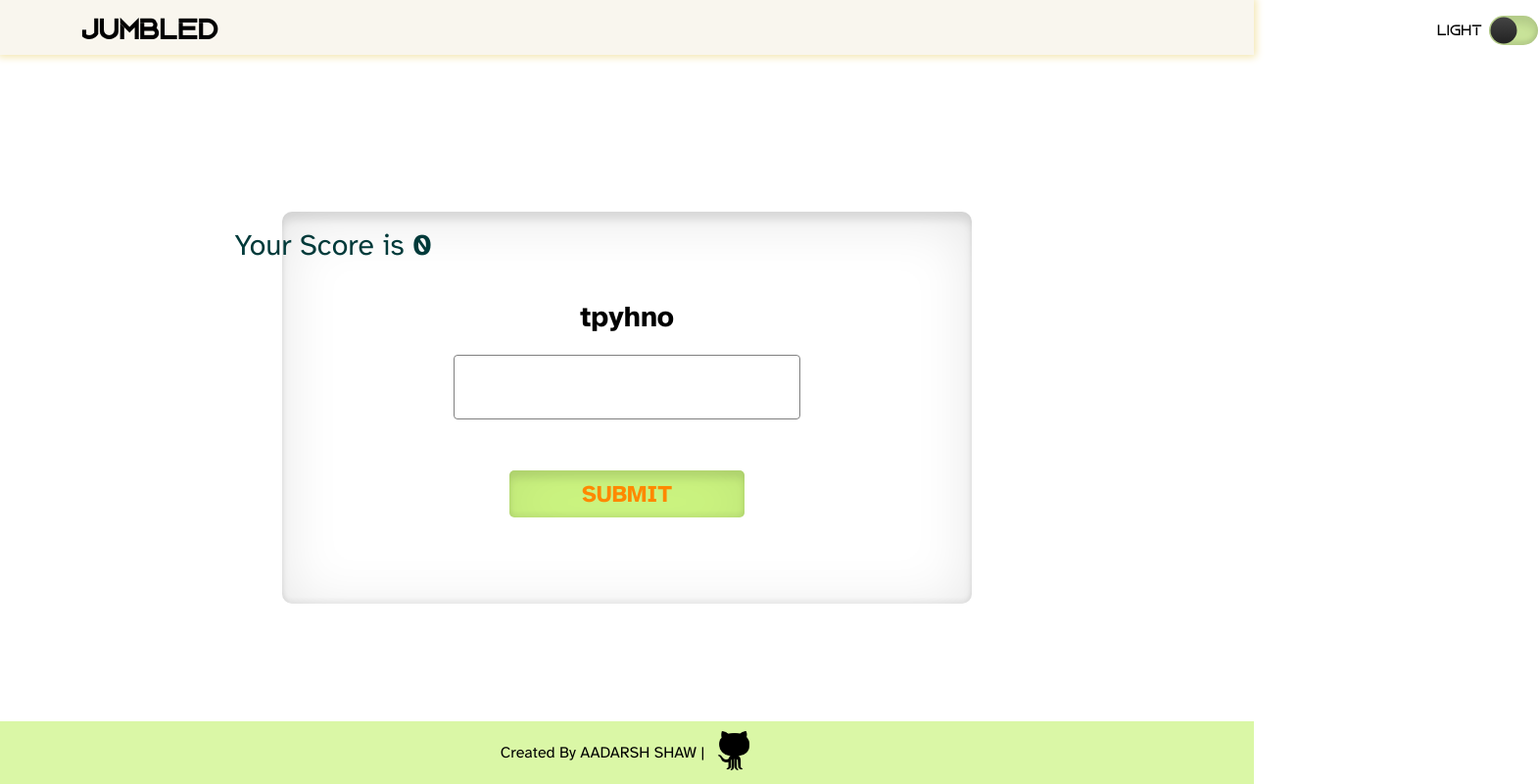
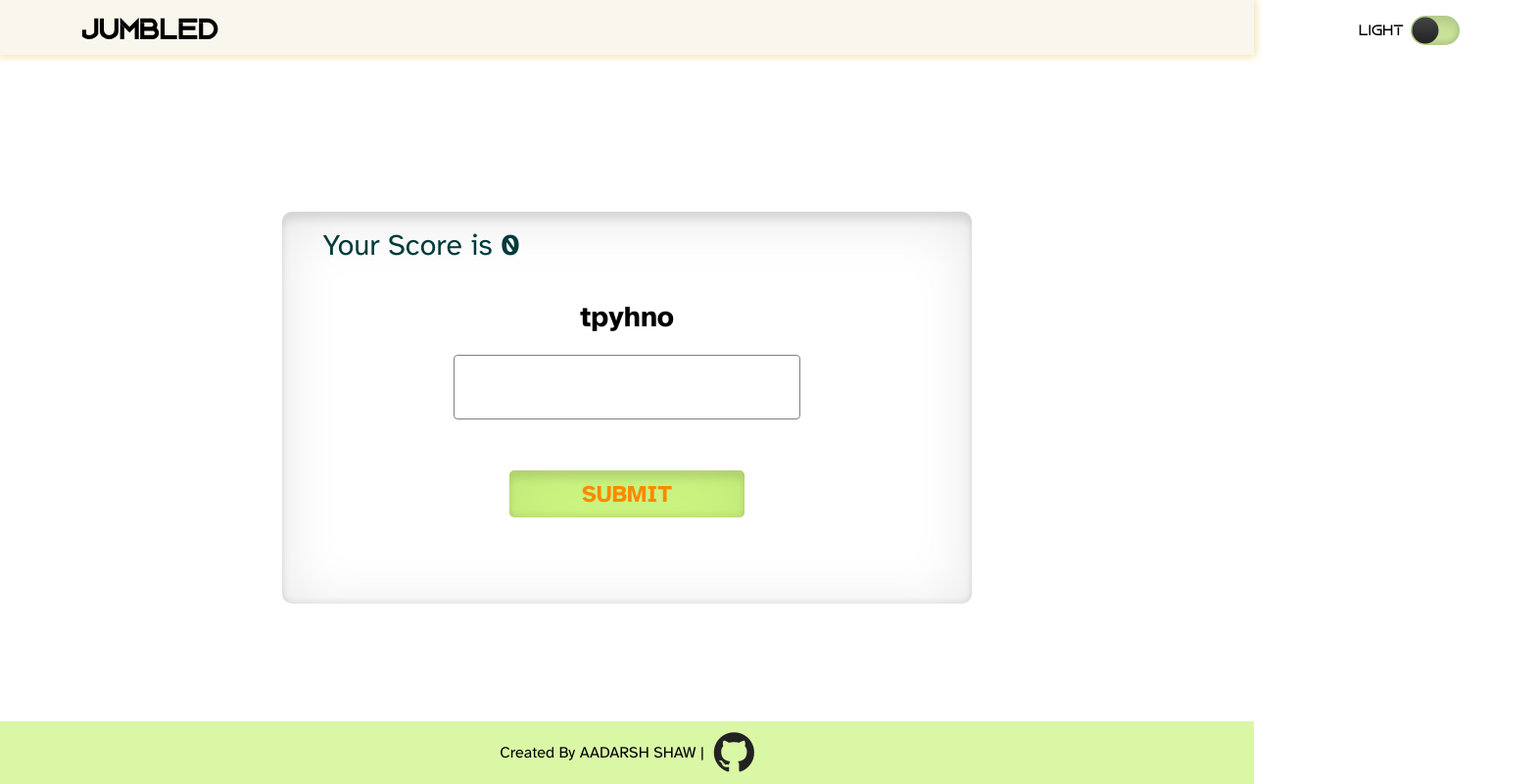
Before and after one commit to aadarsh012/JavaScript-Jumbled, a plain HTML site: page index.html in a window 1280 px wide. Shown: the whole page at 98% size, 1570 px wide, since content can reach past the window. Drawn offline with Linux system fonts and the light colour scheme.

Commit message:
Modified

```diff
--- a/index.html
+++ b/index.html
@@ -5,6 +5,7 @@
     <meta http-equiv="X-UA-Compatible" content="IE=edge">
     <meta name="viewport" content="width=device-width, initial-scale=1.0">
     <link rel="preconnect" href="https://fonts.googleapis.com">
+    <link rel="stylesheet" href="https://cdnjs.cloudflare.com/ajax/libs/font-awesome/4.7.0/css/font-awesome.min.css">
 <link rel="preconnect" href="https://fonts.gstatic.com" crossorigin>
 <link href="https://fonts.googleapis.com/css2?family=Atkinson+Hyperlegible:wght@400;700&display=swap" rel="stylesheet">
     <link rel="stylesheet" href="style.css">
@@ -27,7 +28,10 @@
             <div class="msg"></div>
         </div>
     </div>
-    <footer class="footer">Created By AADARSH SHAW | <a href="https://github.com/aadarsh012" target="_blank"><img src="/github-logo.png" alt="github-logo"></a></footer>
+    <footer class="footer">Created By AADARSH SHAW | <a href="https://github.com/aadarsh012" target="_blank">
+        <i class="fa fa-github"></i>
+    </a>
+</footer>
 
 
 
--- a/style.css
+++ b/style.css
@@ -65,7 +65,7 @@
     inset 0 -4px 4px rgba(0, 0, 0, 0.1);
   width: 50px;
   height: 30px;
-  left: 95em;
+  left: 90em;
   top: -59px;
   transition: 0.5s;
   cursor: pointer;
@@ -117,7 +117,7 @@
 .score {
   position: relative;
   top: 15px;
-  right: 10em;
+  right: 7em;
   font-size: 30px;
   color: rgb(0, 58, 58);
 }
@@ -193,8 +193,11 @@
   background-color: #daf7a6;
 }
 
-.footer a img {
+footer a {
   margin-left: 10px;
-  width: 40px;
-  height: 40px;
 }
+
+.footer i {
+  font-size: 3em;
+  color: #222;
+}
```
